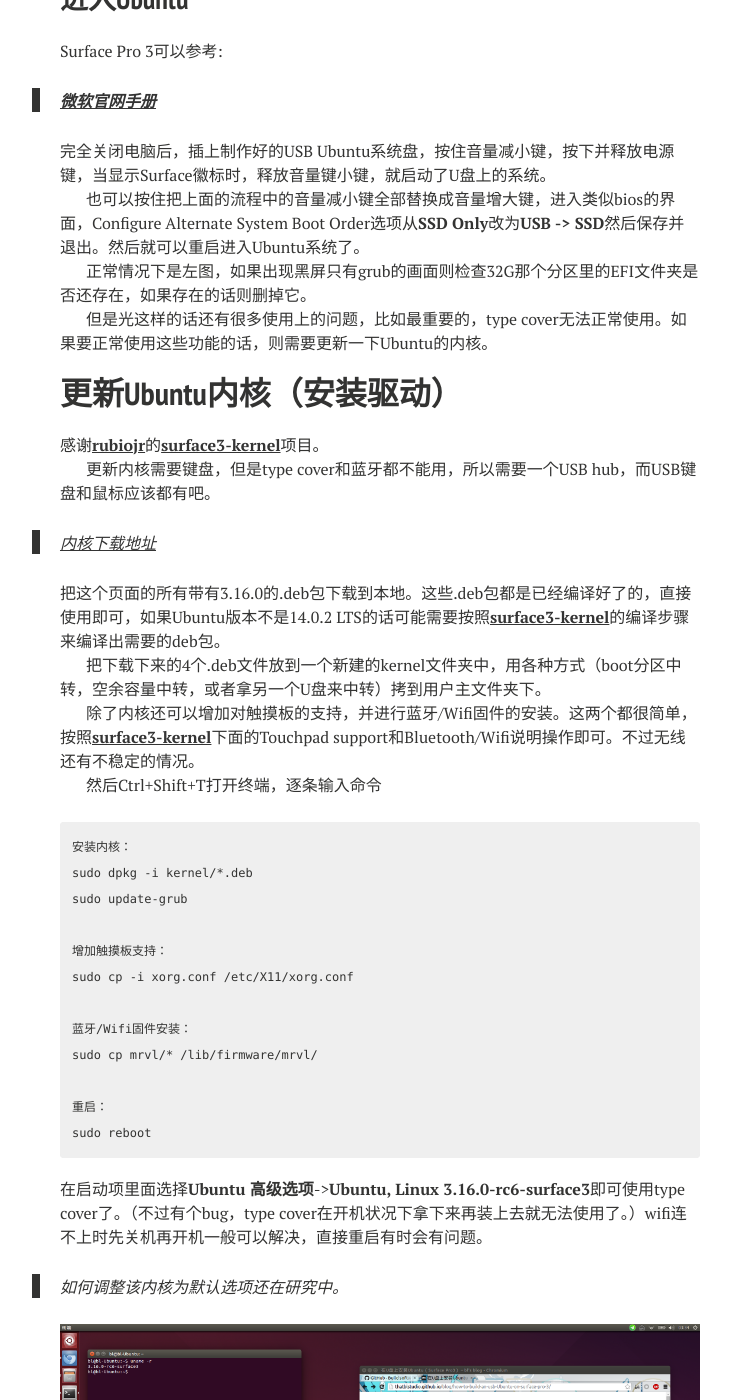
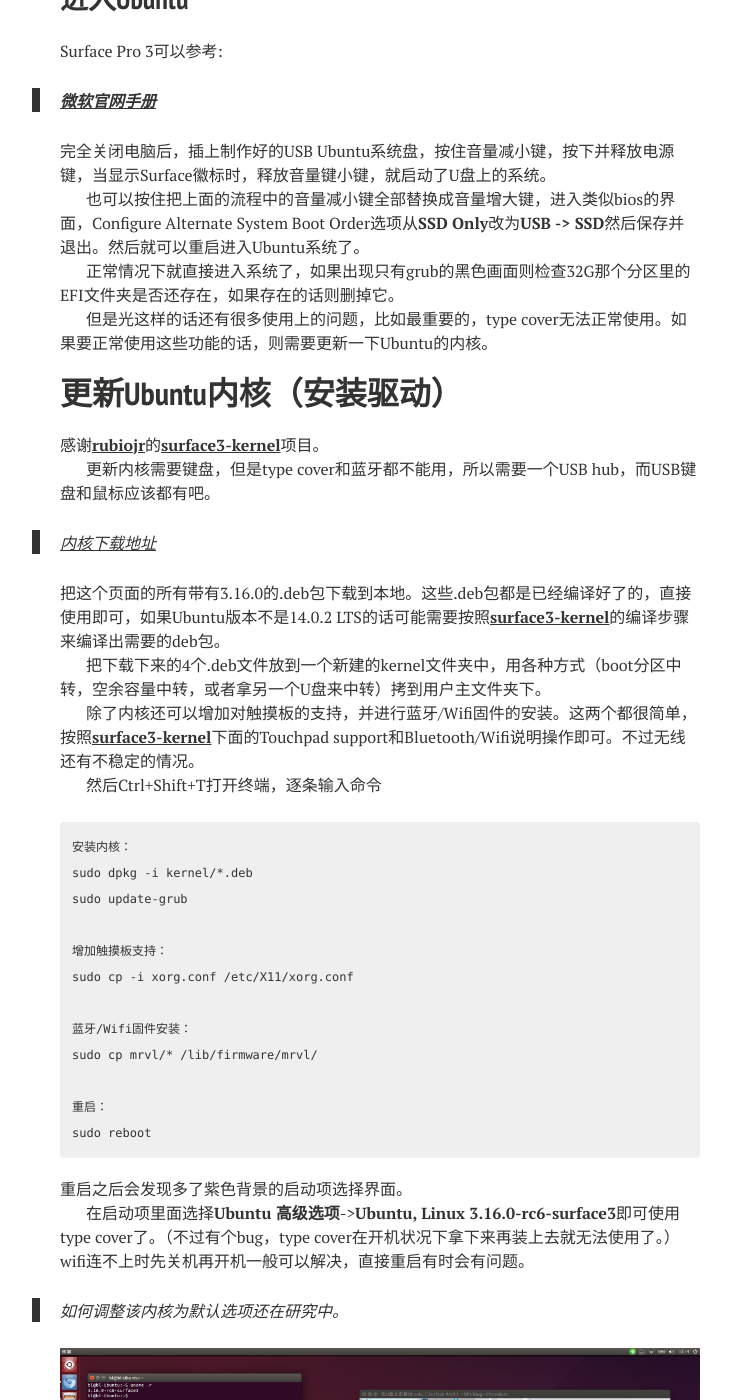
Before and after one commit to bingliang-zh/blog, a Jekyll site: the page built from _posts/2015-07-28-how-to-build-an-usb-Ubuntu-on-surface-pro-3.md, in a window 1280 px wide and 1400 px high, scrolled down 6784 px. Shown: the whole window, without its empty margins (260-991 px from the left). Built offline with Jekyll 4.4.1, drawn with Linux system fonts in a browser that asks for light colours; nearby versions of some CDN libraries.

Commit message:
修改部分

```diff
--- a/_posts/2015-07-28-how-to-build-an-usb-Ubuntu-on-surface-pro-3.md
+++ b/_posts/2015-07-28-how-to-build-an-usb-Ubuntu-on-surface-pro-3.md
@@ -157,7 +157,7 @@ Surface Pro 3可以参考:
 
 也可以按住把上面的流程中的音量减小键全部替换成音量增大键，进入类似bios的界面，Configure Alternate System Boot Order选项从**SSD Only**改为**USB -> SSD**然后保存并退出。然后就可以重启进入Ubuntu系统了。
 
-正常情况下是左图，如果出现黑屏只有grub的画面则检查32G那个分区里的EFI文件夹是否还存在，如果存在的话则删掉它。
+正常情况下就直接进入系统了，如果出现只有grub的黑色画面则检查32G那个分区里的EFI文件夹是否还存在，如果存在的话则删掉它。
 
 但是光这样的话还有很多使用上的问题，比如最重要的，type cover无法正常使用。如果要正常使用这些功能的话，则需要更新一下Ubuntu的内核。
 
@@ -190,6 +190,8 @@ Surface Pro 3可以参考:
 	重启：
 	sudo reboot
 
+重启之后会发现多了紫色背景的启动项选择界面。
+
 在启动项里面选择**Ubuntu 高级选项**->**Ubuntu, Linux 3.16.0-rc6-surface3**即可使用type cover了。（不过有个bug，type cover在开机状况下拿下来再装上去就无法使用了。）wifi连不上时先关机再开机一般可以解决，直接重启有时会有问题。
 
 > 如何调整该内核为默认选项还在研究中。
```
